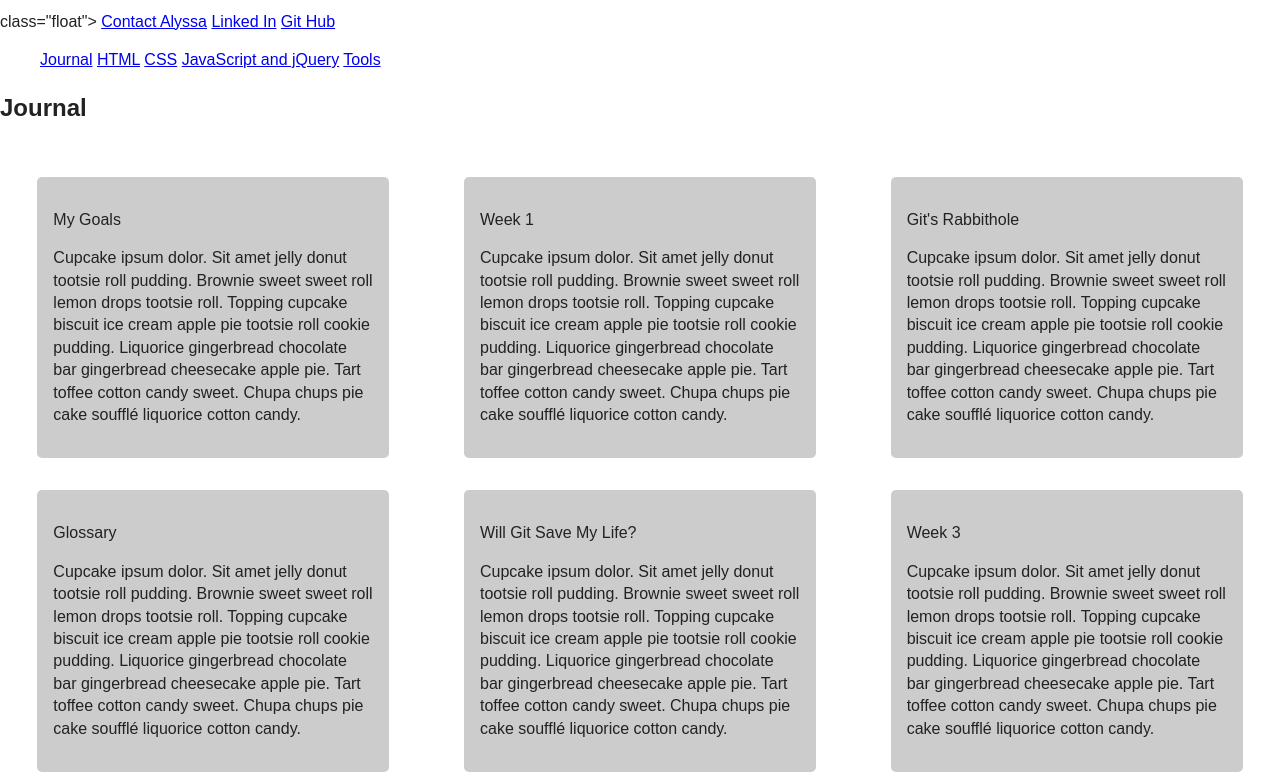
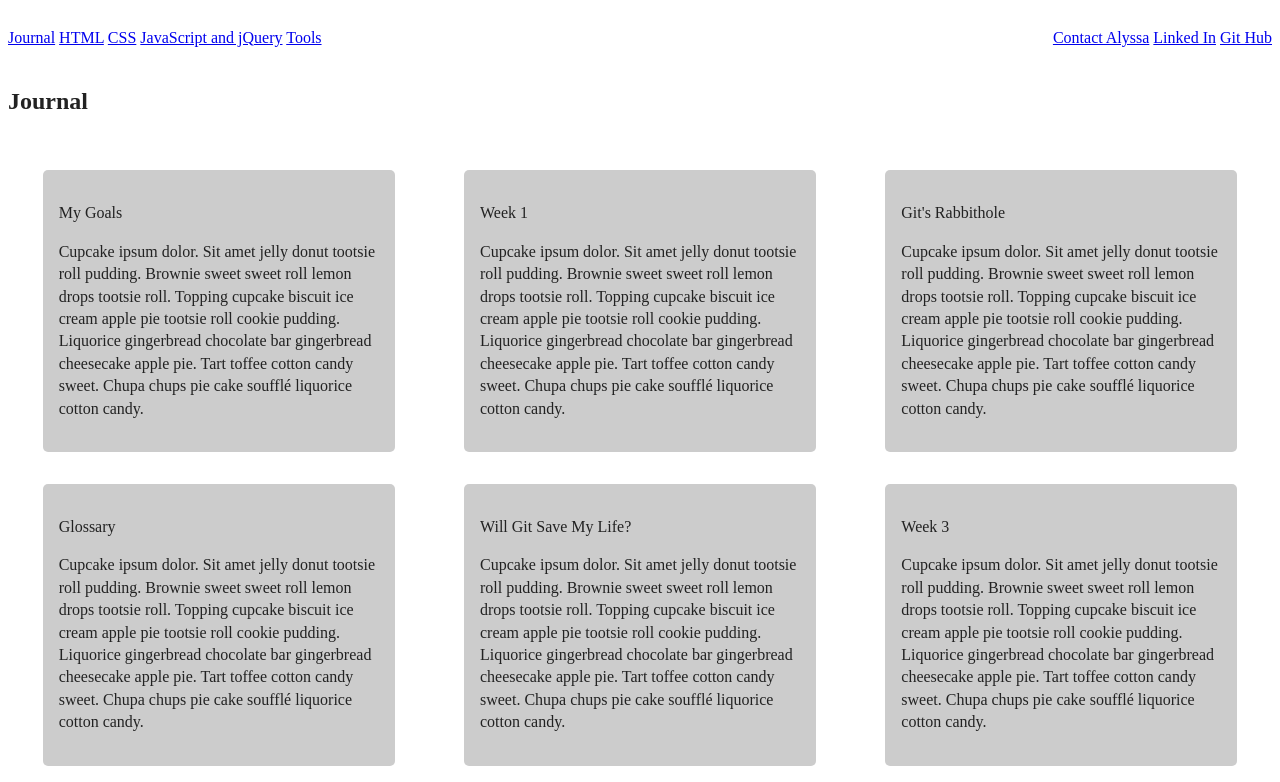
Before and after one commit to alyssa-doerfler/webdev-notebook, a plain HTML site: page index.html in a window 1280 px wide. Shown: the part 77-859 px from the top of the page. Drawn offline with nearby package versions, Linux system fonts and the light colour scheme.

Commit message:
work done in class

```diff
--- a/css/main.css
+++ b/css/main.css
@@ -19,10 +19,18 @@ article {
   padding: 1rem;
   width: 20rem;
 }
-.float {
+
+/*.test{
+
+  padding: 0px;
+  background-color: red;
+}*/
+
+.float1 {
 
     float: right;
     display: inline-block;
+
 }
 
 .redText {
@@ -44,9 +52,19 @@ footer{
     display: flex;
     flex-flow:  row wrap;
     justify-content:  space-around;
+}
 
+nav {
+  display: inline-block;
+   padding: 0px;
+    margin-left: -40px;
+}
 
-}
+/*ul a{
+    padding: 0px;
+
+}*/
+
 html {
     color: #222;
     font-size: 1em;
--- a/index.html
+++ b/index.html
@@ -10,7 +10,7 @@
         <link rel="apple-touch-icon" href="apple-touch-icon.png">
         <!-- Place favicon.ico in the root directory -->
 
-        <link rel="stylesheet" href="css/normalize.css">
+<!--         <link rel="stylesheet" href="css/normalize.css"> -->
         <link rel="stylesheet" href="css/main.css">
         <script src="js/vendor/modernizr-2.8.3.min.js"></script>
     </head>
@@ -22,7 +22,7 @@
         <!-- Add your site or application content here -->
         <header>
             <h1>Alyssa's Web Development Notebook</h1>
-            <p>class="float">
+            <p class="float1">
 
                 <a href="mailto:alyssa.doefler.1@gmail.com">Contact Alyssa</a>
                 <a href="https://www.linkedin.com/in/alyssadoerfler">Linked In</a>
@@ -30,8 +30,8 @@
 
             </p>
 
-            <div>
-            <p>
+            <!-- <div class="test"> -->
+
                 <nav>
                     <ul>
                         <a href="#Journal">Journal</a>
@@ -43,8 +43,8 @@
                     </ul>
 
                 </nav>
-                </p>
-            </div>
+
+            <!-- </div> -->
         </header>
         <div class="content">
             <section>
```
